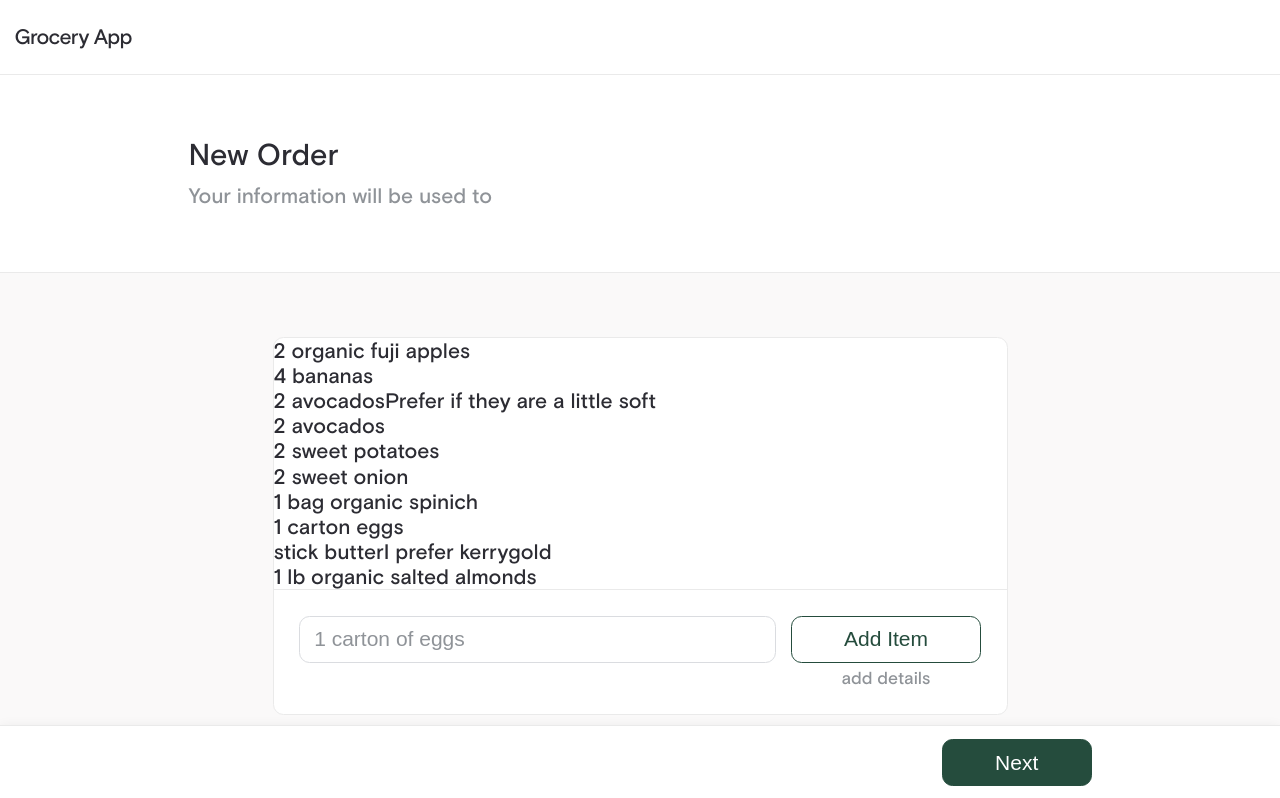
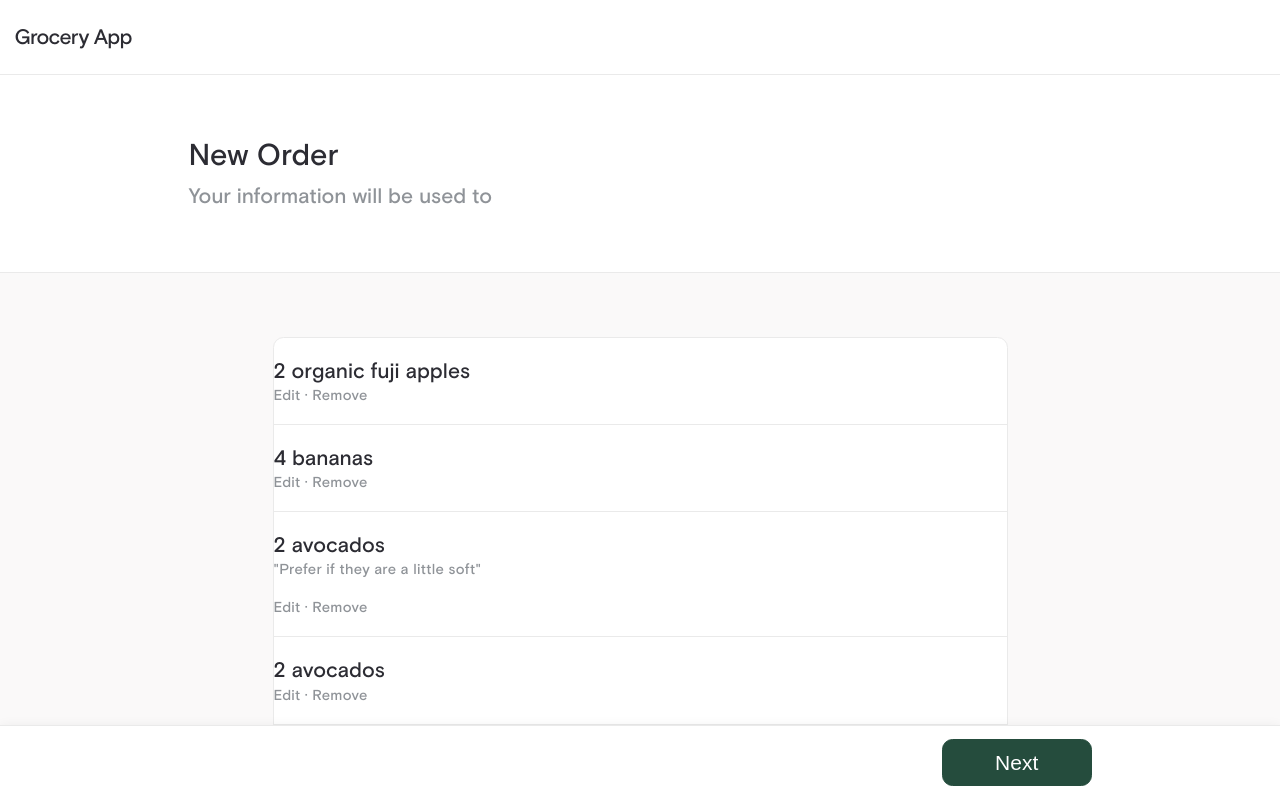
Before and after one commit to thisdesign/groceryassist, a Next.js app: page /orders/new in a window 1280 px wide. Shown: the top 798 px of the page. Built offline with nearby package versions, Linux system fonts and the light colour scheme.

Commit message:
fix server err

```diff
--- a/components/NewOrder/GroceryList/GroceryList.tsx
+++ b/components/NewOrder/GroceryList/GroceryList.tsx
@@ -22,10 +22,11 @@ const GroceryList: React.FC<ListProps> = ({ pushToState, items }) => {
     <S.GroceryWrap>
       <S.White>
         {items.map((item, i) => (
-          <div key={`${item.text}${i}`}>
-            {item.text}
-            {item.notes}
-          </div>
+          <GroceryLineItem
+            key={`${item.text}${i}`}
+            text={item.text}
+            notes={item.notes}
+          />
         ))}
 
         <S.NewItemInputWrapper>
--- a/components/OrderDetail/OrderDetail.tsx
+++ b/components/OrderDetail/OrderDetail.tsx
@@ -1,4 +1,4 @@
-import { UIWrapper, BottomBar, LargeHeading, GroceryLineItem } from "components"
+import { UIWrapper, BottomBar, LargeHeading } from "components"
 import { OrderDb } from "../../types"
 import S from "./OrderDetail.Styled"
 
@@ -64,8 +64,11 @@ const Details: React.FC<{ data: OrderDb }> = ({ data }) => {
         </div>
 
         <S.ItemWrapper>
-          {items.map(({ text, notes }) => (
-            <GroceryLineItem text={text} notes={notes} />
+          {items.map((item, i) => (
+            <div key={item.text}>
+              {item.text}
+              {item.notes}
+            </div>
           ))}
         </S.ItemWrapper>
       </S.Grid>
```
